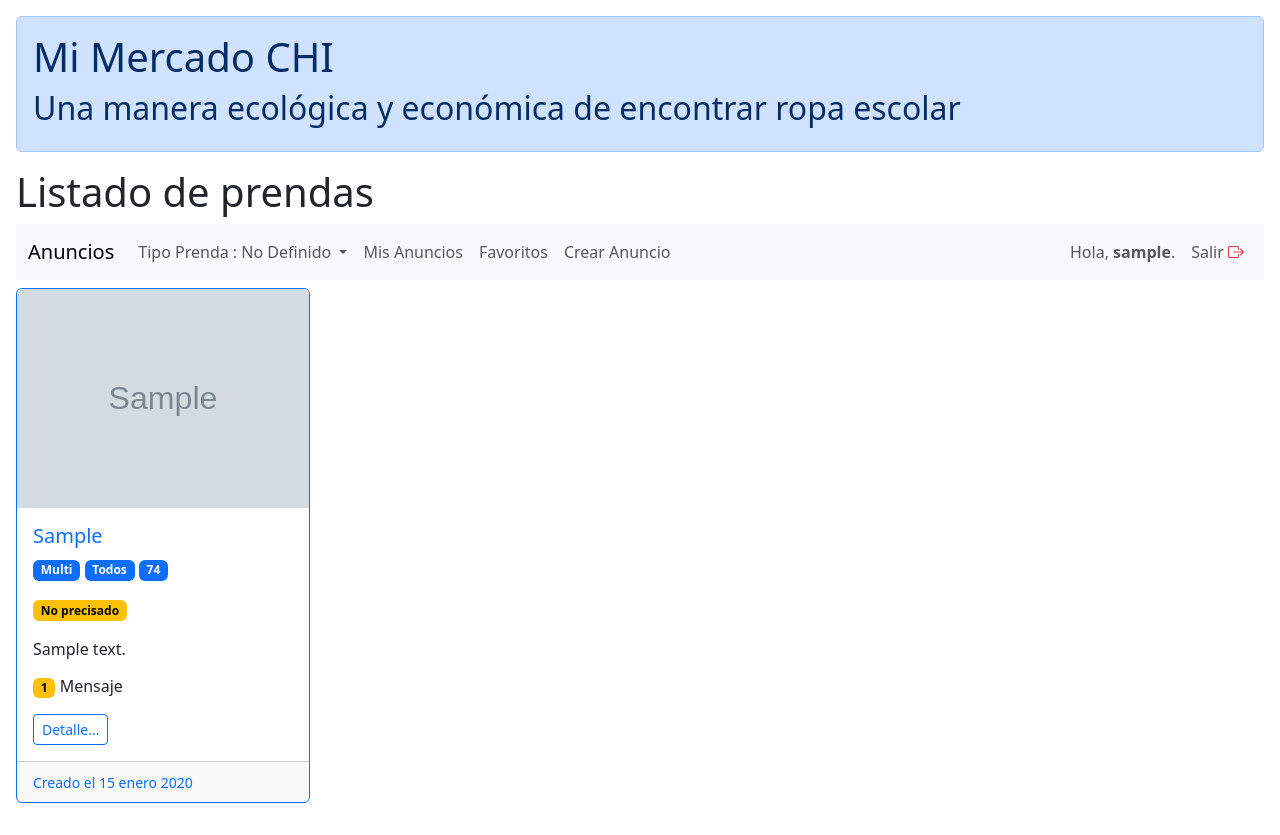
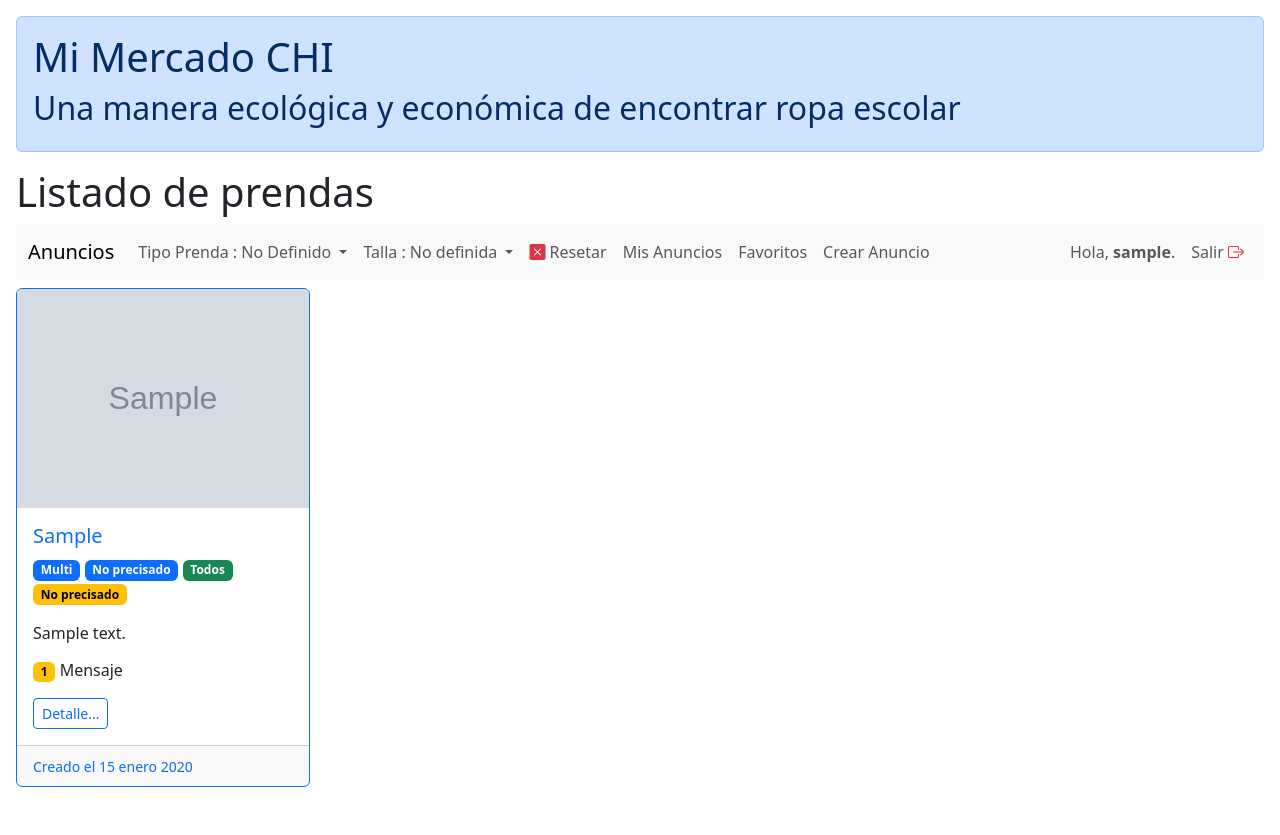
Before and after one commit to DarkCastor111/MercadoCentral, a Django app: page /favoritos/ in a window 1280 px wide. After the commit the page ends 787 px from the top, so only its background shows below. Run offline with Django 5.2, Linux system fonts and the light colour scheme; a user stored in the database is signed in; tables that the repository leaves empty hold one stand-in row (values such as "Sample post"); grey boxes marked "Sample" are stand-in pictures.

Commit message:
Version 00.14 Core Talla

```diff
--- a/mercadocentral/core/models.py
+++ b/mercadocentral/core/models.py
@@ -55,6 +55,7 @@ class Anuncio(models.Model):
     ]
 
     TALLA = [
+        ("TAL_ALL", "No precisado"),
         ("74", "00"),
         ("78", "0"),
         ("82", "1"),
@@ -78,7 +79,7 @@ class Anuncio(models.Model):
     designacion = models.CharField(verbose_name="Designación", max_length=200)
     descripcion = models.TextField(verbose_name="Descripción")
     escuela = models.CharField(max_length=64, choices=ESCUELA, null=True, blank=True)
-    genero = models.CharField(max_length=64, choices=GENERO, null=True, blank=True)
+    # genero = models.CharField(max_length=64, choices=GENERO, null=True, blank=True)
     estado = models.CharField(max_length=64, choices=ESTADO, null=True, blank=True)
     prenda = models.CharField(max_length=64, choices=TIPO_PRENDA)
     materia = models.CharField(max_length=64, choices=MATERIA, null=True, blank=True)
--- a/mercadocentral/core/templates/core/anuncio_list.html
+++ b/mercadocentral/core/templates/core/anuncio_list.html
@@ -23,15 +23,16 @@
 
                     <p class="card-text">
                         <span class="badge text-bg-primary">{{ anuncio.get_prenda_display }}</span>
-                        <span class="badge text-bg-primary">{{ anuncio.get_genero_display }}</span>
-                        <span class="badge text-bg-primary">{{ anuncio.talla }}</span>
-                    </p>
-                    <p class="card-text">
+                        <span class="badge text-bg-primary">{{ anuncio.get_talla_display }}</span>
+                        {% if anuncio.materia %}
+                        <span class="badge text-bg-success">{{ anuncio.get_materia_display }}</span>
+                        {% endif %}
+                        {% if anuncio.estado %}
                         <span class="badge text-bg-warning">{{ anuncio.get_estado_display }}</span>
+                        {% endif %}
                     </p>
 
-
-                    <p class="card-text">{{ anuncio.descripcion|linebreaksbr|safe|truncatewords:9 }}</p>
+                    <p class="card-text">{{ anuncio.descripcion|linebreaksbr|safe|truncatewords:4 }}</p>
 
                     <p class="card-text">
                         {% if anuncio.mensajes == 0 %}
--- a/mercadocentral/core/templates/core/navbar.html
+++ b/mercadocentral/core/templates/core/navbar.html
@@ -9,7 +9,7 @@
         </button>
         <div class="collapse navbar-collapse" id="navbarSupportedContent">
 
-            {% with current_prenda=request.session.prenda current_genero=request.session.genero %}
+            {% with current_prenda=request.session.prenda current_talla=request.session.talla %}
             <ul class="navbar-nav me-auto mb-2 mb-lg-0">
                 <li class="nav-item dropdown">
                     <a class="nav-link dropdown-toggle" href="#" role="button" data-bs-toggle="dropdown"
@@ -88,32 +88,56 @@
 
                     </ul>
                 </li>
-                <!--
                 <li class="nav-item dropdown">
                     <a class="nav-link dropdown-toggle" href="#" role="button" data-bs-toggle="dropdown"
-                        aria-expanded="false">
-                        Niño / Niña
-                        {% if not current_genero or current_genero == 'GEN_ALL' %}: Todos
-                        {% elif current_genero == 'GEN_MX' %}: Mixto
-                        {% elif current_genero == 'GEN_NO' %}: Niños
-                        {% elif current_genero == 'GEN_NA' %}: Niñas
-                        {% endif %}
+                    aria-expanded="false">
+                    Talla
+                    {% if not current_talla or current_talla == 'TAL_ALL' %}: No definida
+                    {% elif current_talla == '74' %}: 00
+                    {% elif current_talla == '78' %}: 0
+                    {% elif current_talla == '82' %}: 1
+                    {% elif current_talla == '98' %}: 2
+                    {% elif current_talla == '108' %}: 4
+                    {% elif current_talla == '118' %}: 6
+                    {% elif current_talla == '128' %}: 8
+                    {% elif current_talla == '140' %}: 10
+                    {% elif current_talla == '152' %}: 12
+                    {% elif current_talla == '164' %}: 14
+                    {% elif current_talla == '170' %}: 16 / S / 2A
+                    {% elif current_talla == '178' %}: 18 / M / 3A
+                    {% elif current_talla == '184' %}: 20 / L / 4A
+                    {% elif current_talla == '188' %}: 22 / XL / 5A
+                    {% elif current_talla == '192' %}: 24 / XXL / 6A
+                    {% endif %}
                     </a>
                     <ul class="dropdown-menu">
-                        <li><a class="dropdown-item" href="{% url 'core_home' %}?genero=GEN_ALL">Todos</a></li>
+                        <li><a class="dropdown-item" href="{% url 'core_home' %}?talla=TAL_ALL">Todas</a></li>
                         <li>
                             <hr class="dropdown-divider">
                         </li>
-                        <li><a class="dropdown-item" href="{% url 'core_home' %}?genero=GEN_MX">Mixto</a></li>
-                        <li><a class="dropdown-item" href="{% url 'core_home' %}?genero=GEN_NO">Niño</a></li>
-                        <li><a class="dropdown-item" href="{% url 'core_home' %}?genero=GEN_NA">Niña</a></li>
+                        <li><a class="dropdown-item" href="{% url 'core_home' %}?talla=74">00</a></li>
+                        <li><a class="dropdown-item" href="{% url 'core_home' %}?talla=78">0</a></li>
+                        <li><a class="dropdown-item" href="{% url 'core_home' %}?talla=82">1</a></li>
+                        <li><a class="dropdown-item" href="{% url 'core_home' %}?talla=98">2</a></li>
+                        <li><a class="dropdown-item" href="{% url 'core_home' %}?talla=108">4</a></li>
+                        <li><a class="dropdown-item" href="{% url 'core_home' %}?talla=118">6</a></li>
+                        <li><a class="dropdown-item" href="{% url 'core_home' %}?talla=128">8</a></li>
+                        <li><a class="dropdown-item" href="{% url 'core_home' %}?talla=140">10</a></li>
+                        <li><a class="dropdown-item" href="{% url 'core_home' %}?talla=152">12</a></li>
+                        <li><a class="dropdown-item" href="{% url 'core_home' %}?talla=164">14</a></li>
+                        <li><a class="dropdown-item" href="{% url 'core_home' %}?talla=170">16 / S / 2A</a></li>
+                        <li><a class="dropdown-item" href="{% url 'core_home' %}?talla=178">18 / M / 3A</a></li>
+                        <li><a class="dropdown-item" href="{% url 'core_home' %}?talla=184">20 / L / 4A</a></li>
+                        <li><a class="dropdown-item" href="{% url 'core_home' %}?talla=188">22 / XL / 5A</a></li>
+                        <li><a class="dropdown-item" href="{% url 'core_home' %}?talla=192">24 / XXL / 6A</a></li>
                     </ul>
                 </li>
                 <li class="nav-item">
-                    <a class="nav-link" href="{% url 'core_home' %}?genero=GEN_ALL&prenda=PRD_ALL"><i
-                            class="bi bi-x-square-fill text-danger"></i> Resetar</a>
+                    <a class="nav-link" href="{% url 'core_home' %}?talla=TAL_ALL&prenda=PRD_ALL"><i
+                        class="bi bi-x-square-fill text-danger"></i> Resetar</a>
                 </li>
 
+                    <!--
                 <li class="nav-item dropdown">
                     <a class="nav-link dropdown-toggle" href="#" role="button" data-bs-toggle="dropdown"
                         aria-expanded="false">
--- a/mercadocentral/core/views.py
+++ b/mercadocentral/core/views.py
@@ -20,6 +20,7 @@ def home(request):
 
 class AnunciosListView(ListView):
     model = Anuncio
+    paginate_by = 8
 
     def get_context_data(self, **kwargs):
         context = super().get_context_data(**kwargs)
@@ -30,14 +31,8 @@ class AnunciosListView(ListView):
     def get_queryset(self):
 
         queryset = super().get_queryset()
-        get_gen = self.request.GET.get('genero')
+        get_tal = self.request.GET.get('talla')
         get_pre = self.request.GET.get('prenda')
-
-        if get_gen:
-            filtro_gen = get_gen
-            self.request.session['genero'] = get_gen
-        else:
-            filtro_gen = self.request.session.get('genero', "GEN_ALL")
 
         if get_pre:
             filtro_pre = get_pre
@@ -45,21 +40,21 @@ class AnunciosListView(ListView):
         else:
             filtro_pre = self.request.session.get('prenda', "PRD_ALL")
 
-        if (filtro_gen != "GEN_ALL"):
-            if (filtro_gen == "GEN_MX"):
-                valores = [filtro_gen, "GEN_NO", "GEN_NA"]
-            else:
-                valores = [filtro_gen, "GEN_MX"]
-            queryset = queryset.filter(genero__in=valores)
+        if get_tal:
+            filtro_tal = get_tal
+            self.request.session['talla'] = get_tal
+        else:
+            filtro_tal = self.request.session.get('talla', "")
+
+
+        if (filtro_tal != "TAL_ALL"):
+            queryset = queryset.filter(talla=filtro_tal)
+            # queryset = queryset.filter(talla__in=valores)
+
 
         if (filtro_pre != "PRD_ALL"):
-            if (filtro_pre == "PRD_UN"):
-                valores=["PRD_UN_PAN", "PRD_UN_SUE", "PRD_UN_FAL", "PRD_UN_POL", "PRD_NIN"]
-            elif (filtro_pre == "PRD_DP"):
-                valores=["PRD_DP_PAN", "PRD_DP_BER", "PRD_DP_POL", "PRD_DP_CHQ", "PRD_DP_CHD", "PRD_NIN"]
-            else:
-                valores=[filtro_pre, "PRD_NIN"]
-            queryset = queryset.filter(prenda__in=valores)
+            queryset = queryset.filter(prenda=filtro_pre)
+
 
         return queryset
 
@@ -121,6 +116,8 @@ class AnuncioCreateView(CreateView):
         form.instance.usuario = self.request.user
         return super().form_valid(form)
 
+
+
 @method_decorator(login_required, name='dispatch')
 class AnuncioUpdateView( UserPassesTestMixin, UpdateView):
     model = Anuncio
--- a/mercadocentral/requirements.txt
+++ b/mercadocentral/requirements.txt
@@ -1,5 +1,7 @@
 asgiref==3.8.1
+bleach==6.2.0
 Django==5.2.1
 pillow==11.2.1
 sqlparse==0.5.3
 tzdata==2025.2
+webencodings==0.5.1
```
Also changed, not shown: other parts of mercadocentral/core/templates/core/anuncio_list.html (+30 -0 lines), mercadocentral/core/forms.py (+9 -2 lines), mercadocentral/core/templates/core/anuncio_detail.html (+8 -2 lines), mercadocentral/core/migrations/0012_alter_anuncio_prenda_alter_anuncio_talla.py (added), mercadocentral/core/migrations/0013_remove_anuncio_genero.py (added).
